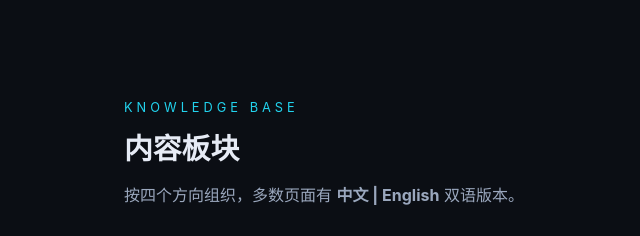
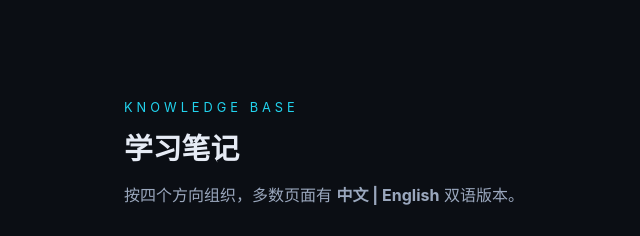
Before and after one commit to zongwave/zongwave.github.io, a plain HTML site: page index.html in a window 1280 px wide. Shown: the part 4060-4296 px from the top of the page, 0-640 px from the left. Drawn offline with Linux system fonts and the light colour scheme.

Commit message:
site: KB section title to plain wording

```diff
--- a/index.html
+++ b/index.html
@@ -267,7 +267,7 @@
 <section id="kb">
   <div class="wrap">
     <div class="sec-k">Knowledge Base</div>
-    <div class="sec-t">内容板块</div>
+    <div class="sec-t">学习笔记</div>
     <p class="sec-d">按四个方向组织，多数页面有 <b>中文 | English</b> 双语版本。</p>
 
     <div class="grid">
```
